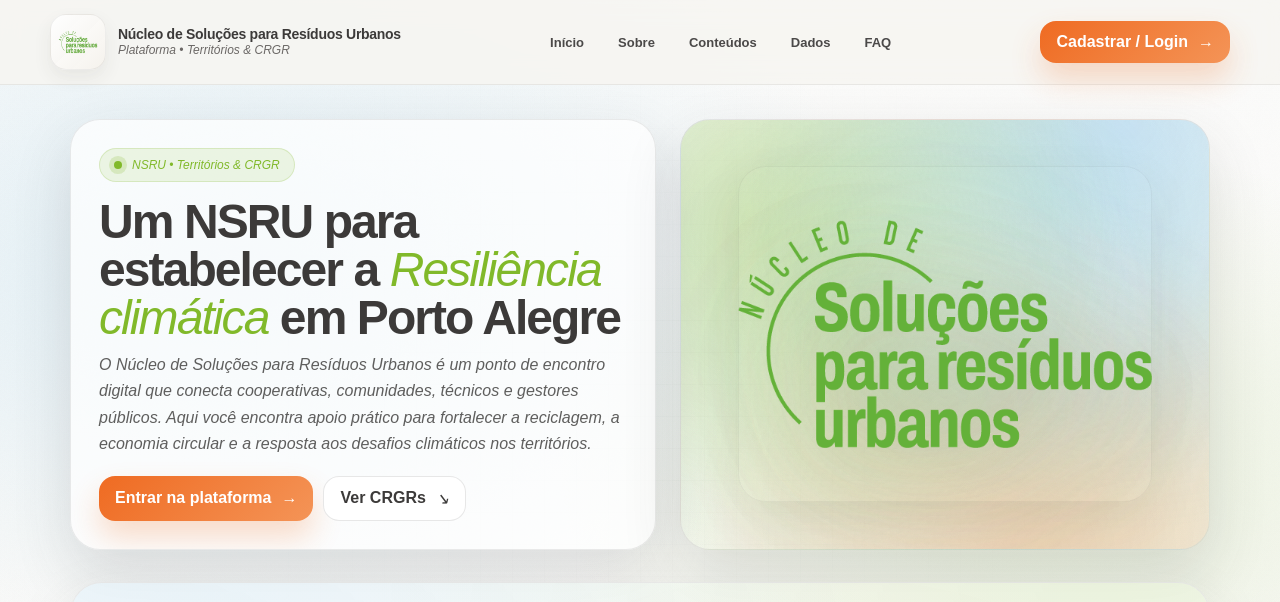
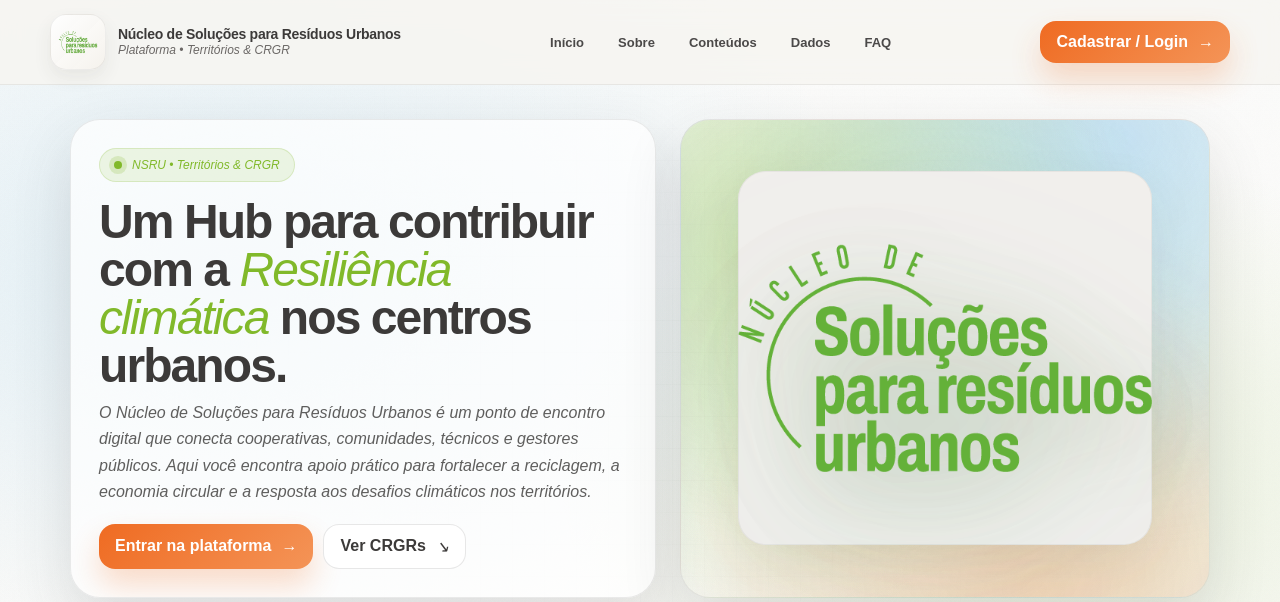
Before and after one commit to SizenandoBraga/hubresilienciaclimatica, a website: page index.html in a window 1280 px wide. Shown: the top 602 px of the page. Drawn offline with nearby package versions, Linux system fonts and the light colour scheme; a web font is replaced by a local one.

Commit message:
atualizar

```diff
--- a/index.css
+++ b/index.css
@@ -348,7 +348,7 @@
   width:78%;
   height:78%;
   border-radius:28px;
-
+  background: #f1efec;
   border:1px solid rgba(60,58,57,.06);
   box-shadow:0 20px 50px rgba(60,58,57,.08);
   z-index:1;
--- a/index.html
+++ b/index.html
@@ -132,9 +132,9 @@
           </div>
 
           <h1>
-            Um NSRU para estabelecer a
+            Um Hub para contribuir com a
             <span>Resiliência climática</span>
-            em Porto Alegre
+            nos centros urbanos.
           </h1>
 
           <p class="hero-lead">
```
